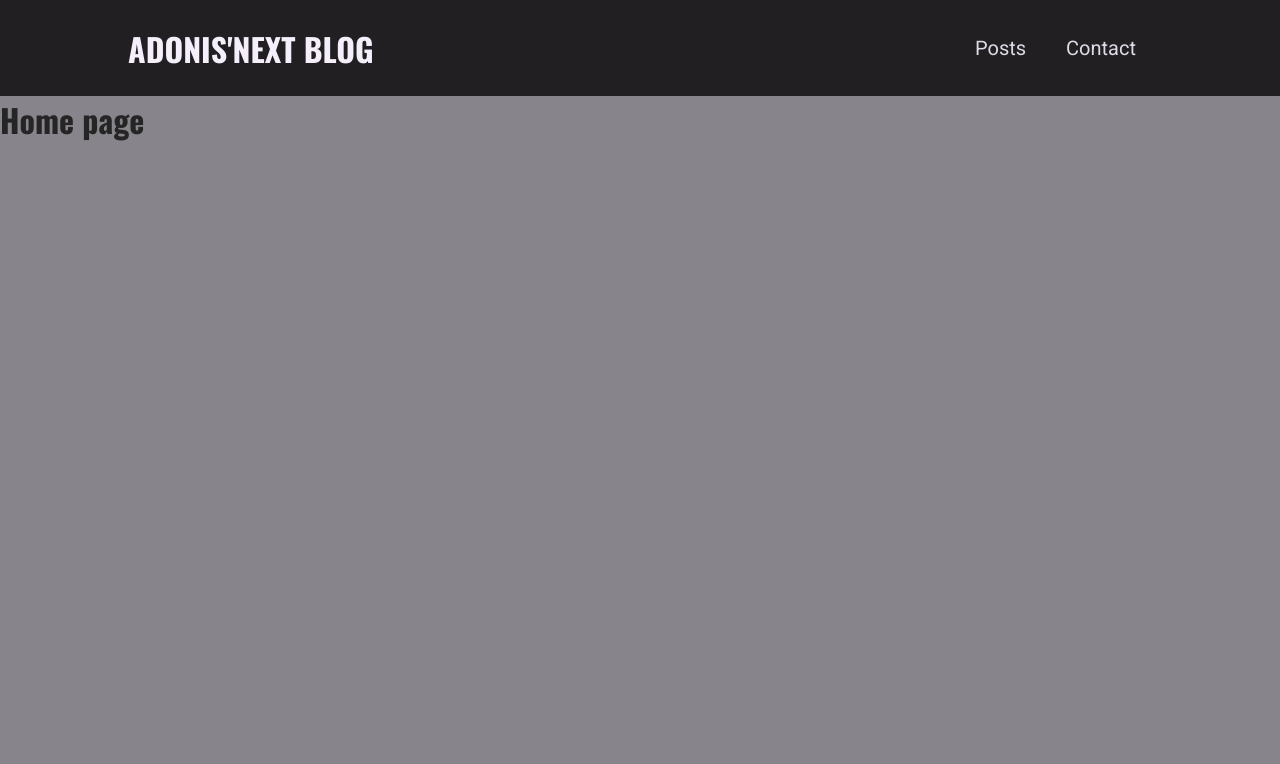
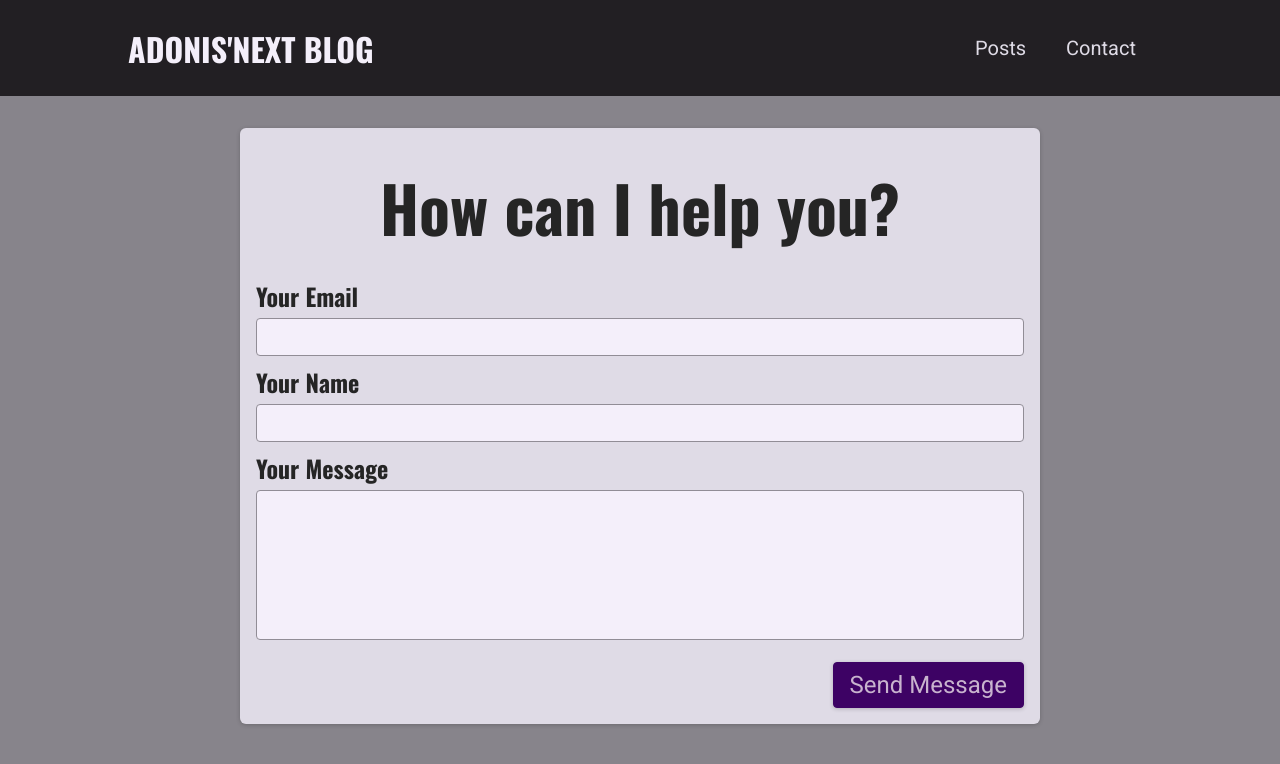
Before and after one commit to ADamian17/next-blog, a Next.js app: page /contact in a window 1280 px wide. Shown: the top 764 px of the page. Built offline with nearby package versions, Linux system fonts and the light colour scheme.

Commit message:
added contact form

```diff
--- a/package.json
+++ b/package.json
@@ -13,6 +13,7 @@
     "@types/react": "18.2.13",
     "@types/react-dom": "18.2.6",
     "gray-matter": "^4.0.3",
+    "mongodb": "^5.6.0",
     "next": "13.4.6",
     "react": "18.2.0",
     "react-dom": "18.2.0",
--- /dev/null
+++ b/src/components/contact/contact-form.module.scss
@@ -0,0 +1,73 @@
+.contact {
+  margin: var(--size-8) auto;
+  border-radius: 6px;
+  background-color: var(--color-grey-100);
+  width: 90%;
+  max-width: 50rem;
+  padding: var(--size-4);
+  box-shadow: 0 1px 4px rgba(0, 0, 0, 0.2);
+  font-size: var(--size-6);
+}
+
+.contact h1 {
+  font-size: var(--size-8);
+  margin: var(--size-4) 0;
+  text-align: left;
+}
+
+.form label {
+  display: block;
+  font-family: 'Oswald', sans-serif;
+  font-weight: bold;
+  margin: var(--size-2) 0 var(--size-1) 0;
+}
+
+.form input,
+.form textarea {
+  font: inherit;
+  padding: var(--size-1);
+  border-radius: 4px;
+  width: 100%;
+  border: 1px solid var(--color-grey-400);
+  background-color: var(--color-grey-50);
+  resize: none;
+}
+
+.controls {
+  display: flex;
+  column-gap: 1rem;
+  flex-wrap: wrap;
+}
+
+.control {
+  flex: 1;
+  min-width: 10rem;
+}
+
+.actions {
+  margin-top: var(--size-4);
+  text-align: right;
+}
+
+.form button {
+  font: inherit;
+  cursor: pointer;
+  background-color: var(--color-primary-700);
+  border: 1px solid var(--color-primary-700);
+  padding: var(--size-2) var(--size-4);
+  border-radius: 4px;
+  color: var(--color-primary-50);
+  box-shadow: 0 1px 4px rgba(0, 0, 0, 0.2);
+}
+
+.form button:hover {
+  background-color: var(--color-primary-500);
+  border-color: var(--color-primary-500);
+}
+
+@media (min-width: 768px) {
+  .contact h1 {
+    font-size: var(--size-16);
+    text-align: center;
+  }
+}
--- /dev/null
+++ b/src/components/contact/contact-form.tsx
@@ -0,0 +1,147 @@
+import { useEffect, useRef, useState } from 'react';
+import styles from './contact-form.module.scss';
+import Notification from '../ui/notification';
+type ReqStatusType = "pending" | "success" | "error";
+const ContactForm = () => {
+  const [email, setEmail] = useState('');
+  const [name, setName] = useState('');
+  const [message, setMessage] = useState('');
+
+  /* pending success error */
+  const [reqStatus, setReqStatus] = useState<ReqStatusType>()
+  let notification = {
+    status: '',
+    title: '',
+    message: ''
+  };
+
+  useEffect(() => {
+    let timer: ReturnType<typeof setTimeout>;
+
+    if (reqStatus === "success" || reqStatus === "error") {
+      timer = setTimeout(() => {
+        setReqStatus(undefined)
+      }, 3000)
+    }
+
+    return () => {
+      if (timer) clearTimeout(timer);
+    }
+  }, [reqStatus])
+
+  const handleSubmit = async (e: React.FormEvent<HTMLFormElement>) => {
+    e.preventDefault()
+    try {
+      setReqStatus("pending");
+
+      const res = await fetch('/api/contact', {
+        method: "POST",
+        headers: {
+          "Content-Type": "application/json",
+        },
+        body: JSON.stringify({
+          email,
+          name,
+          message,
+        })
+      })
+
+      if (!res.ok) {
+        throw 'something went wrong'
+      }
+
+      setEmail('')
+      setMessage('')
+      setName('')
+      setReqStatus("success")
+    } catch (error) {
+      setReqStatus("error")
+    }
+  }
+
+  switch (reqStatus) {
+    case "pending":
+      notification = {
+        ...notification,
+        status: "pending",
+        title: "Sending message...",
+        message: "Your message is on its ways!"
+      }
+      break;
+    case "success":
+      notification = {
+        ...notification,
+        status: "success",
+        title: "Success!",
+        message: "Message sent successfully!"
+      }
+      break;
+    case "error":
+      notification = {
+        ...notification,
+        status: "error",
+        title: "Error!",
+        message: "Something went wrong!"
+      }
+      break;
+    default:
+      break;
+  }
+
+  return (
+    <section className={styles.contact}>
+      <h1>How can I help you?</h1>
+
+      <form className={styles.form} onSubmit={handleSubmit}>
+        <div className={styles.controls}>
+          <div className={styles.control}>
+            <label htmlFor="email">Your Email</label>
+            <input
+              id="email"
+              onChange={(e) => setEmail(e.target.value)}
+              required
+              type="email"
+              value={email}
+            />
+          </div>
+        </div>
+
+        <div className={styles.controls}>
+          <div className={styles.control}>
+            <label htmlFor="name">Your Name</label>
+            <input
+              id="name"
+              onChange={(e) => setName(e.target.value)}
+              required
+              type="text"
+              value={name}
+            />
+          </div>
+        </div>
+
+        <div className={styles.control}>
+          <label htmlFor="message">Your Message</label>
+          <textarea
+            id="message"
+            onChange={(e) => setMessage(e.target.value)}
+            rows={5}
+            value={message}
+          ></textarea>
+        </div>
+
+        <div className={styles.actions}>
+          <button>Send Message</button>
+        </div>
+      </form>
+      {
+        notification.status && <Notification
+          title={notification.title}
+          message={notification.message}
+          status={notification.status as ReqStatusType}
+        />
+      }
+    </section>
+  )
+}
+
+export default ContactForm;
--- /dev/null
+++ b/src/components/ui/notification.module.scss
@@ -0,0 +1,48 @@
+.notification {
+  display: flex;
+  justify-content: space-between;
+  align-items: center;
+  color: var(--color-grey-100);
+  background-color: var(--color-grey-800);
+  padding: 0 var(--size-8);
+  box-shadow: 0 1px 8px rgba(0, 0, 0, 0.2);
+  position: fixed;
+  height: 5rem;
+  bottom: 0;
+  width: 100%;
+  left: 0;
+  border-top-right-radius: 0;
+  border-top-left-radius: 0;
+}
+
+.notification h2 {
+  font-size: var(--size-6);
+  margin: 0;
+}
+
+.notification p {
+  margin: 0;
+}
+
+.pending {
+  background-color: var(--color-success-100);
+  color: var(--color-grey-800);
+}
+
+.success {
+  background-color: var(--color-success-500);
+  color: var(--color-grey-800);
+}
+
+.error {
+  background-color: var(--color-error-500);
+}
+
+@media (min-width: 768px) {
+  .notification {
+    width: 40rem;
+    left: calc(50% - 20rem);
+    border-top-right-radius: 6px;
+    border-top-left-radius: 6px;
+  }
+}
--- /dev/null
+++ b/src/components/ui/notification.tsx
@@ -0,0 +1,30 @@
+import ReactDOM from 'react-dom';
+
+import classes from './notification.module.scss';
+
+type NotificationProps = {
+  title: string;
+  message: string;
+  status?: "pending" | "success" | "error"
+}
+
+const Notification: React.FC<NotificationProps> = (props) => {
+  const { title, message, status } = props;
+
+  let statusClasses = {
+    success: classes.success,
+    error: classes.error,
+    pending: classes.pending
+  };
+
+  const cssClasses = `${classes.notification} ${status && statusClasses[status]}`;
+
+  return (
+    <div className={cssClasses}>
+      <h2>{title}</h2>
+      <p>{message}</p>
+    </div>
+  );
+}
+
+export default Notification;
--- /dev/null
+++ b/src/pages/api/contact/index.ts
@@ -0,0 +1,55 @@
+import type { NextApiRequest, NextApiResponse } from 'next';
+import { InsertOneResult, MongoClient, ObjectId } from 'mongodb';
+
+import { insertDocument, mongodbConnect } from '@/services/mongodb.config';
+
+interface NextApiReq extends NextApiRequest {
+  body: {
+    email: string;
+    message: string;
+    name: string;
+  };
+}
+
+const handler = async (req: NextApiReq, res: NextApiResponse) => {
+  try {
+    if (req.method === 'POST') {
+      const { email, message, name } = req.body;
+
+      if (
+        !email ||
+        !email.includes('@') ||
+        !name ||
+        name.trim() === '' ||
+        !message ||
+        message.trim() === ''
+      ) {
+        res.status(422).json({ message: 'Invalid input' });
+        return;
+      }
+      const client = (await mongodbConnect()) as MongoClient;
+
+      const newMsg: Record<string, string | ObjectId> = {
+        email,
+        message,
+        name,
+      };
+
+      const result = (await insertDocument({
+        client,
+        collection: 'messages',
+        collectionData: newMsg,
+      })) as InsertOneResult;
+
+      newMsg.insertedId = result.insertedId;
+      client.close();
+
+      res.status(201).json({ message: 'Success!', data: newMsg });
+      return;
+    }
+  } catch (error) {
+    res.status(500).json({ message: 'Something went wrong' });
+  }
+};
+
+export default handler;
--- a/src/pages/contact/index.tsx
+++ b/src/pages/contact/index.tsx
@@ -1,9 +1,7 @@
+import ContactForm from "@/components/contact/contact-form";
+
 const ContactPage = () => {
-  return (
-    <main>
-      <h1>Home page</h1>
-    </main>
-  )
+  return <ContactForm />
 }
 
 export default ContactPage;
--- /dev/null
+++ b/src/services/mongodb.config.ts
@@ -0,0 +1,43 @@
+import { InsertOneResult, MongoClient, ServerApiVersion } from 'mongodb';
+
+const uri = process.env.MONGODB_DB_URL;
+
+// Create a MongoClient with a MongoClientOptions object to set the Stable API version
+const client = new MongoClient(uri!, {
+  serverApi: {
+    version: ServerApiVersion.v1,
+    strict: true,
+    deprecationErrors: true,
+  },
+});
+/**
+ * @returns {MongoClient}
+ */
+export async function mongodbConnect(): Promise<MongoClient | unknown> {
+  try {
+    await client.connect();
+    // Send a ping to confirm a successful connection
+    await client.db('next-blog').command({ ping: 1 });
+    console.log('Connected to MongoDB...');
+    return client;
+  } catch (error) {
+    return error;
+  }
+}
+
+export async function insertDocument<T>({
+  client,
+  collection,
+  collectionData,
+}: {
+  client: MongoClient;
+  collection: string;
+  collectionData: any;
+}): Promise<InsertOneResult | unknown> {
+  try {
+    const db = client.db();
+    return await db.collection(collection).insertOne(collectionData);
+  } catch (error) {
+    return error;
+  }
+}
```
Also changed, not shown: 1 other file (tests, documents, lock files or other folders).
